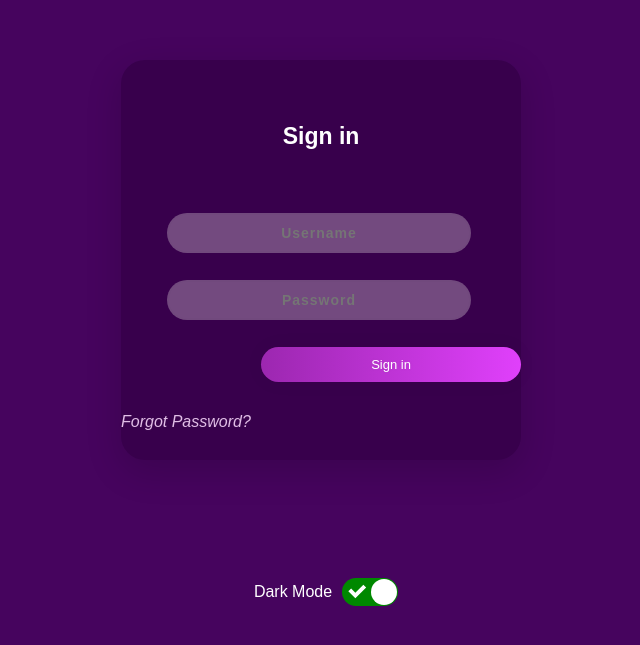
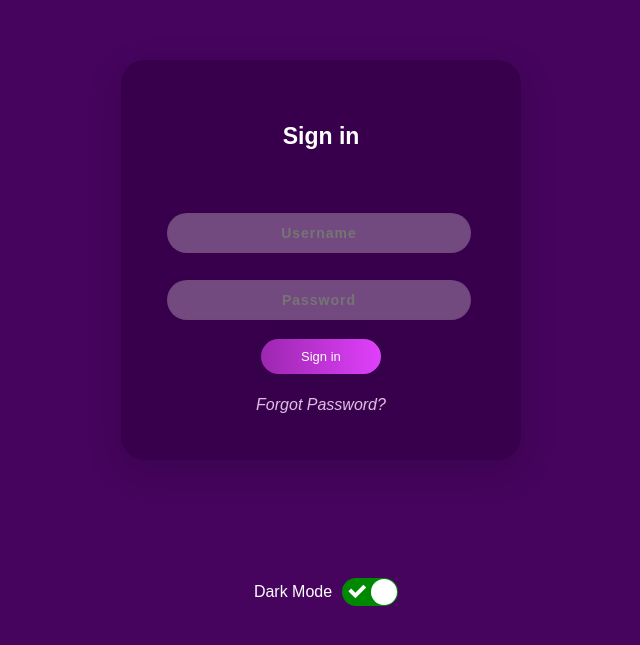
Before and after one commit to yashnaravade/Dark-light-mode-react, a React (Vite) app: page / in a window 1280 px wide. Shown: the part 105-750 px from the top of the page, without its empty margins (319-959 px from the left). Built offline with nearby package versions, Linux system fonts and the light colour scheme.

Commit message:
CSS changes

```diff
--- a/src/components/Form.tsx
+++ b/src/components/Form.tsx
@@ -9,10 +9,10 @@ function Form() {
       <form className="form1">
         <input className="username" type="text" placeholder="Username" />
         <input className="password" type="password" placeholder="Password" />
-        <a className="submit" id="center">
+        <a className="submit">
           Sign in
         </a>
-        <p className="forgot" >
+        <p className="forgot" id="center">
           <a href="#">Forgot Password? </a>
         </p>
       </form>
```
